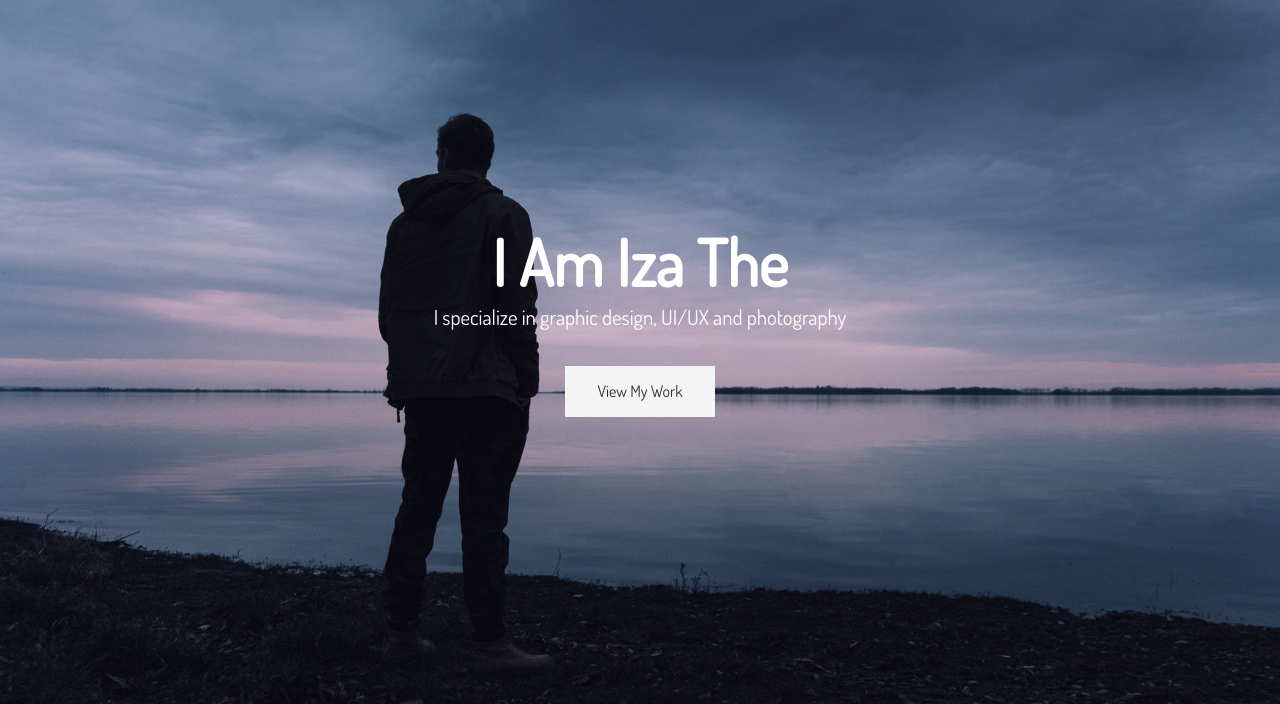
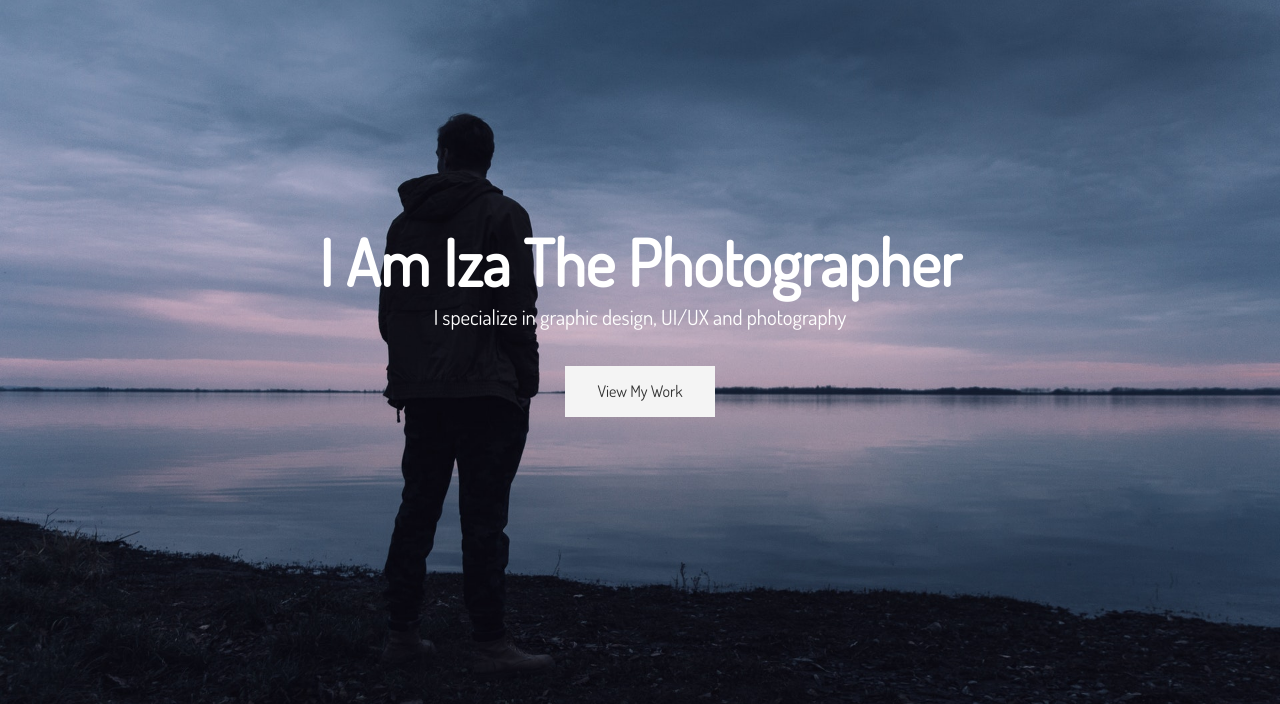
Before and after one commit to IzabelaGA/SamplePortfolio, a website: page dist/index.html in a window 1280 px wide. Shown: the part 96-800 px from the top of the page. Drawn offline with Linux system fonts and the light colour scheme.

Commit message:
Put pure js for typewritter effect

```diff
--- a/dist/index.html
+++ b/dist/index.html
@@ -33,6 +33,8 @@
             </div>
         </div>
     </header>
+
+    <script src="js/typewriter.js"></script>
 </body>
 
 </html>
--- /dev/null
+++ b/dist/js/typewriter.js
@@ -0,0 +1,65 @@
+class TypeWriter {
+  constructor(txtElement, words, wait = 3000) {
+    this.txtElement = txtElement;
+    this.words = words;
+    this.txt = '';
+    this.wordIndex = 0;
+    this.wait = parseInt(wait, 10);
+    this.type();
+    this.isDeleting = false;
+  }
+
+  type() {
+    // Current index of word
+    const current = this.wordIndex % this.words.length;
+    // Get full text of current word
+    const fullTxt = this.words[current];
+
+    // Check if deleting
+    if (this.isDeleting) {
+      // Remove char
+      this.txt = fullTxt.substring(0, this.txt.length - 1);
+    } else {
+      // Add char
+      this.txt = fullTxt.substring(0, this.txt.length + 1);
+    }
+
+    // Insert txt into element
+    this.txtElement.innerHTML = `<span class="txt">${this.txt}</span>`;
+
+    // Initial Type Speed
+    let typeSpeed = 300;
+
+    if (this.isDeleting) {
+      typeSpeed /= 2;
+    }
+
+    // If word is complete
+    if (!this.isDeleting && this.txt === fullTxt) {
+      // Make pause at end
+      typeSpeed = this.wait;
+      // Set delete to true
+      this.isDeleting = true;
+    } else if (this.isDeleting && this.txt === '') {
+      this.isDeleting = false;
+      // Move to next word
+      this.wordIndex++;
+      // Pause before start typing
+      typeSpeed = 500;
+    }
+
+    setTimeout(() => this.type(), typeSpeed);
+  }
+}
+
+// Init On DOM Load
+document.addEventListener('DOMContentLoaded', init);
+
+// Init App
+function init() {
+  const txtElement = document.querySelector('.txt-type');
+  const words = JSON.parse(txtElement.getAttribute('data-words'));
+  const wait = txtElement.getAttribute('data-wait');
+  // Init TypeWriter
+  new TypeWriter(txtElement, words, wait);
+}
```
